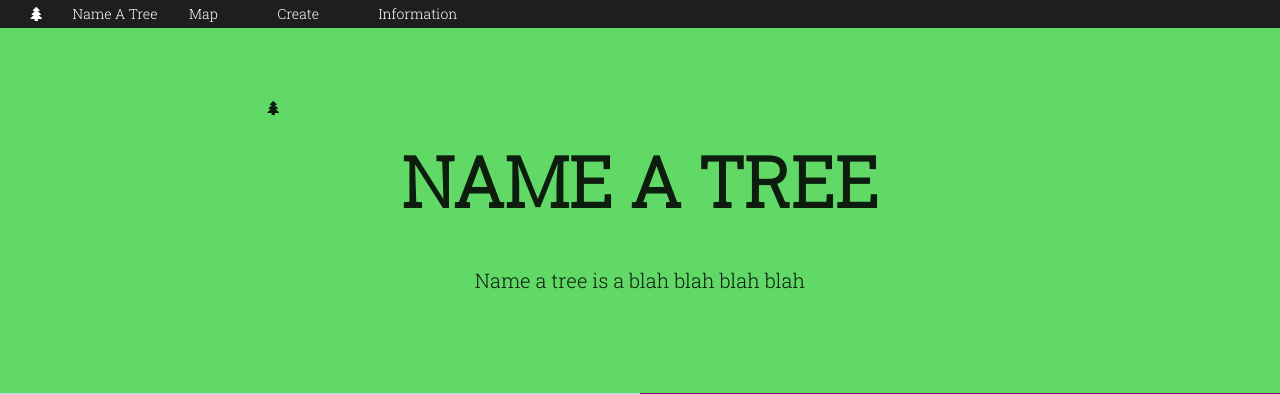
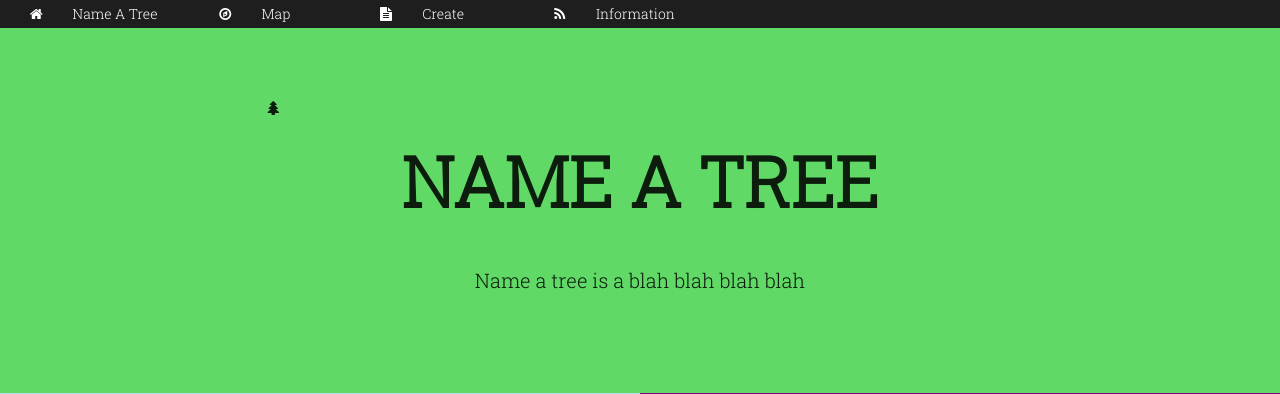
Before and after one commit to binarytrails/nameatree, a Django app: page / in a window 1280 px wide. Shown: the top 394 px of the page. Run offline with Django 3.2, Linux system fonts and the light colour scheme.

Commit message:
+ base bg & header icons

```diff
--- a/src/frontend/static/frontend/css/base.css
+++ b/src/frontend/static/frontend/css/base.css
@@ -57,5 +57,5 @@ body
     left: 0;
     bottom: 0;
     margin-top: 2em;
-    background: green;
+    background: #60D966;
 }
--- a/src/frontend/templates/frontend/base.html
+++ b/src/frontend/templates/frontend/base.html
@@ -23,10 +23,10 @@
     </head>
     <body>
         <div id="header">
-            <a id="first" href="/"><i class="tree icon"></i>Name A Tree</a>
-            <a href="/map/">Map</a>
-            <a href="/create/">Create</a>
-            <a href="/info/">Information</a>
+            <a id="first" href="/"><i class="home icon"></i>Name A Tree</a>
+            <a href="/map/"><i class="map icon"></i>Map</a>
+            <a href="/create/"><i class="file text icon"></i>Create</a>
+            <a href="/info/"><i class="feed icon"></i>Information</a>
         </div>
 
         <div id="container">
```
